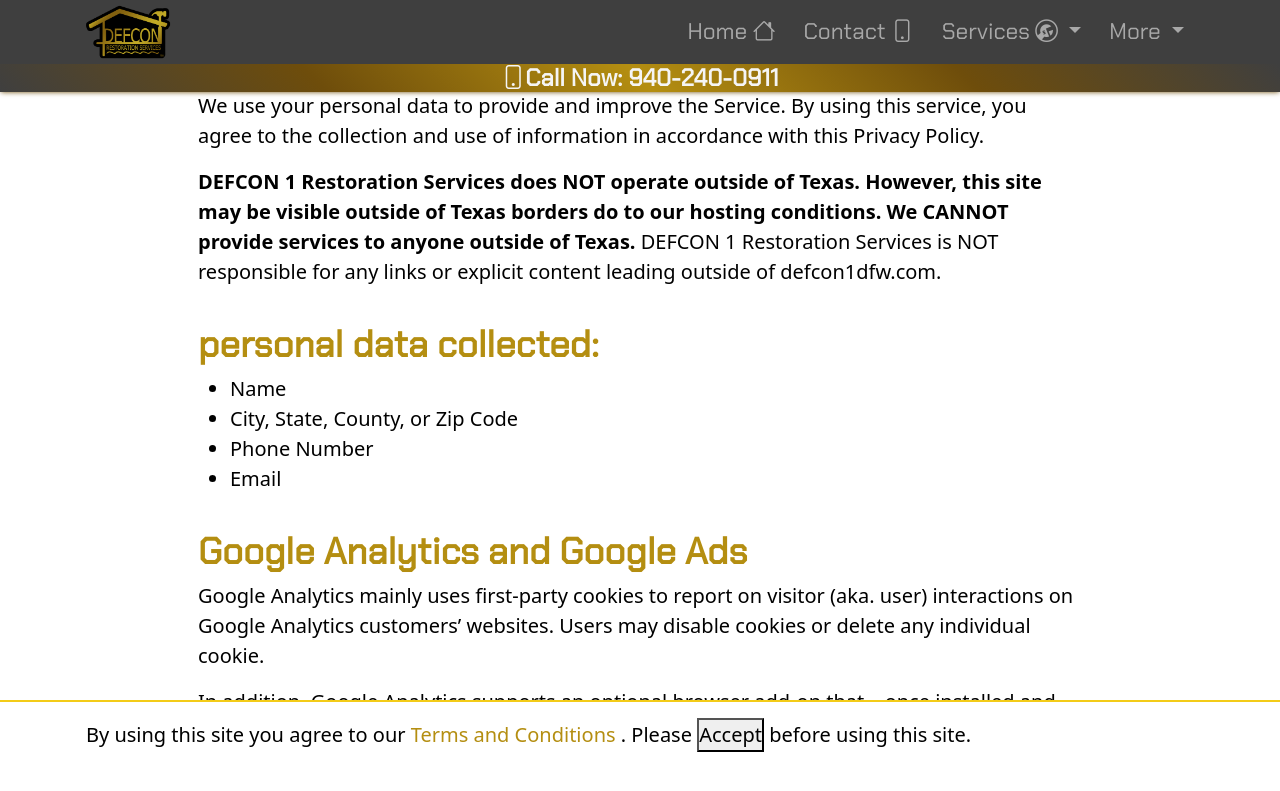
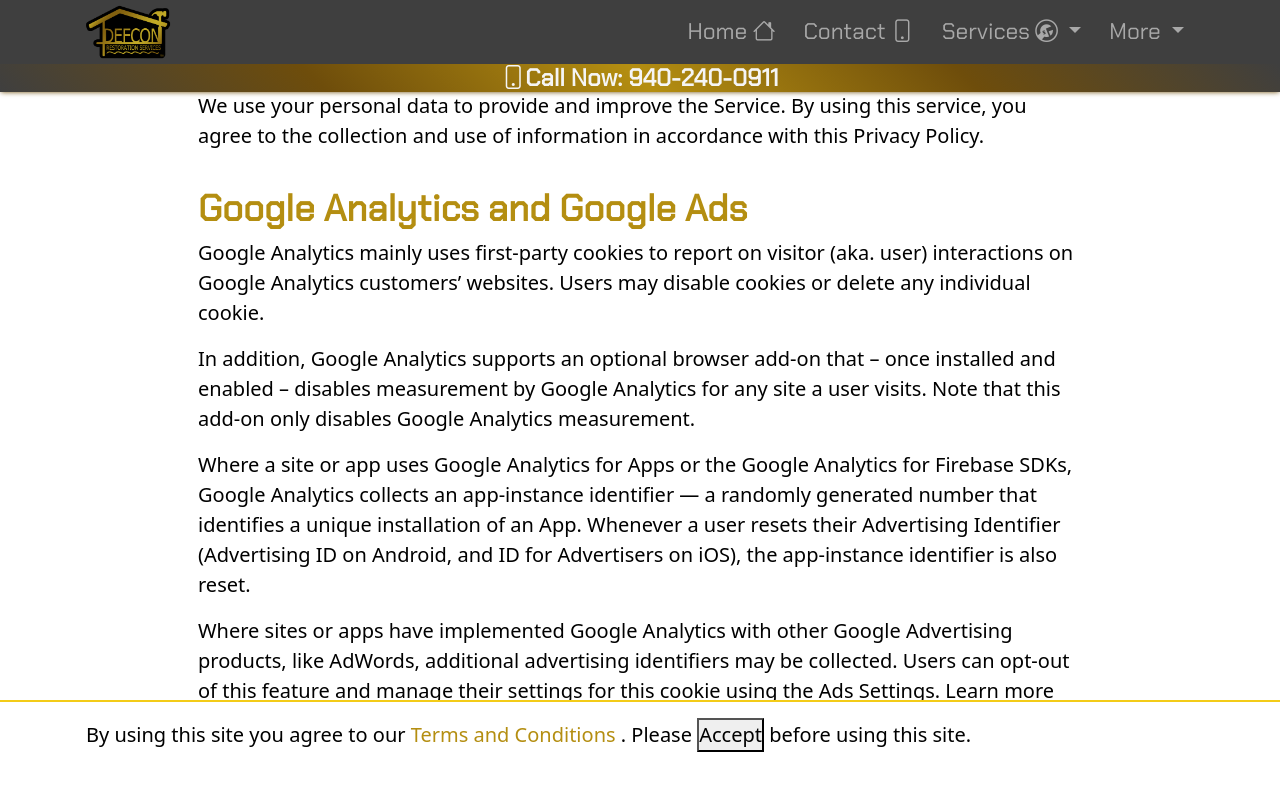
Before and after one commit to defcon1dfw/defcon1dfw.github.io, a Jekyll site: the page built from legal/privacy-policy.md, in a window 1280 px wide and 900 px high, scrolled down 287 px. Shown: the top 791 px of the window. Built offline with Jekyll 4.4.1, drawn with Linux system fonts in a browser that asks for light colours; nearby versions of some CDN libraries.

Commit message:
bugfix/02 content and config file update

```diff
--- a/_config.yml
+++ b/_config.yml
@@ -1,37 +1,14 @@
-# Welcome to Jekyll!
-#
-# This config file is meant for settings that affect your whole blog, values
-# which you are expected to set up once and rarely edit after that. If you find
-# yourself editing this file very often, consider using Jekyll's data files
-# feature for the data you need to update frequently.
-#
-# For technical reasons, this file is *NOT* reloaded automatically when you use
-# 'bundle exec jekyll serve'. If you change this file, please restart the server process.
-#
-# If you need help with YAML syntax, here are some quick references for you:
-# https://learn-the-web.algonquindesign.ca/topics/markdown-yaml-cheat-sheet/#yaml
-# https://learnxinyminutes.com/docs/yaml/
-#
-# Site settings
-# These are used to personalize your new site. If you look in the HTML files,
-# you will see them accessed via {{ site.title }}, {{ site.email }}, and so on.
-# You can create any custom variable you would like, and they will be accessible
-# in the templates via {{ site.myvariable }}.
-
 title: DEFCON 1 Restoration Services
 description: >- # this means to ignore newlines until "baseurl:"
   DEFCON 1 Restoration Services DFW
-baseurl: "" # the subpath of your site, e.g. /blog
-url: "" # the base hostname & protocol for your site, e.g. http://example.com
-# twitter_username: jekyllrb
-# github_username:  jekyll
+baseurl: "/" # the subpath of your site, e.g. /blog
+url: "https://defcon1dfw.com" # the base hostname & protocol for your site, e.g. http://example.com
+urlPrefix: /
+domainName: defcon1dfw.com
 
 navTheme: dark
 mainTheme: light
 navLogo: assets/img/primary-logo.png
-urlPrefix: /
-
-domainName: defcon1dfw.com
 
 dbaOneName: "DEFCON 1"
 dbaTwoName: "Restoration Services"
--- a/legal/privacy-policy.md
+++ b/legal/privacy-policy.md
@@ -10,14 +10,6 @@
 This Privacy Policy describes our policies and procedures on the collection, use and disclosure of Your information when You use the Service and tells You about Your privacy rights and how the law protects You.
 
 We use your personal data to provide and improve the Service. By using this service, you agree to the collection and use of information in accordance with this Privacy Policy.
-
-**{{ site.dbaOneName}} {{ site.dbaTwoName }} does NOT operate outside of Texas. However, this site may be visible outside of Texas borders do to our hosting conditions. We CANNOT provide services to anyone outside of Texas.** {{ site.dbaOneName}} {{ site.dbaTwoName }} is NOT responsible for any links or explicit content leading outside of {{ site.domainName }}.
-
-## personal data collected:
-- Name
-- City, State, County, or Zip Code
-- Phone Number
-- Email
 
 ## Google Analytics and Google Ads
 
```
